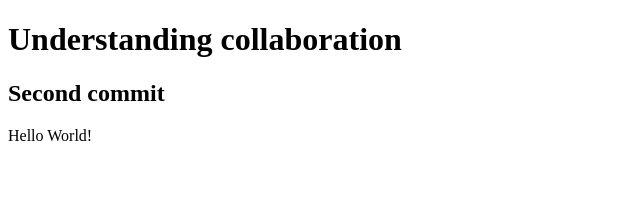
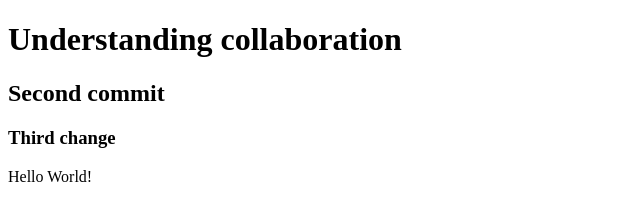
Before and after one commit to raveranju/ColabTest01, a plain HTML site: page index.html in a window 1280 px wide. Shown: the whole page, without its empty margins (0-640 px from the left). Drawn offline with Linux system fonts and the light colour scheme.

Commit message:
Third change

```diff
--- a/index.html
+++ b/index.html
@@ -7,6 +7,7 @@
    <BODY>
       <h1>Understanding collaboration</h1>
       <h2>Second commit</h2>
+      <h3>Third change</h3>
       <P>Hello World!
    </BODY>
 </HTML>
```
